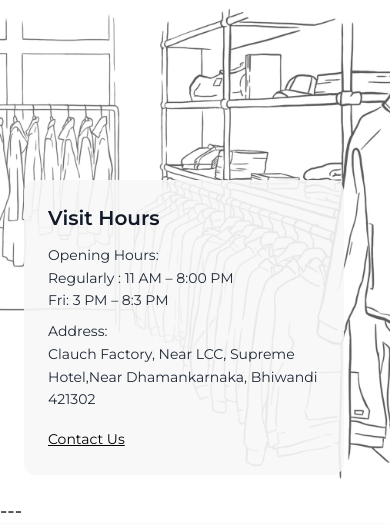
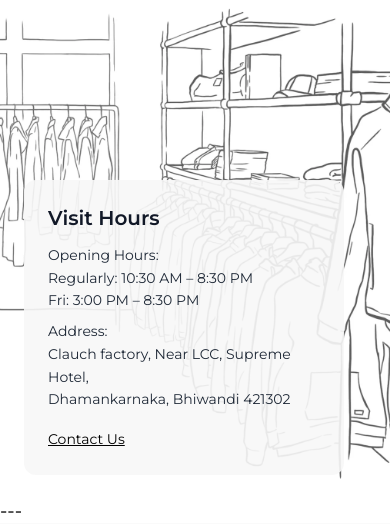
Before and after one commit to waseans/clauch-Clothing, a Django app: page /showroom/ in a window 390 px wide. Shown: the part 2700-3224 px from the top of the page. Run offline with Django 5.2, Linux system fonts and the light colour scheme; some libraries are stand-ins or nearby versions.

Commit message:
chore: Update site-wide contact information, address, and business hours

```diff
--- a/clothingstore/contact_prompt.txt
+++ b/clothingstore/contact_prompt.txt
@@ -27,10 +27,10 @@ Create a premium, modern Contact Us page for 'CLAUCH FACTORY' (an apparel manufa
     * Solid black background container with rounded corners.
     * Title: 'Get in Touch' (White text).
     * Contact Details with icons (White text):
-      - Address: Near LCC, Supreme Hotel, Near Dhamankarnaka, Bhiwandi, Maharashtra - 421302, India.
+      - Address: Clauch factory, Near LCC, Supreme Hotel, Dhamankarnaka, Bhiwandi, Maharashtra - 421302, India.
       - Phone: +91 90212 75825
       - Email: info@clauchfactory.com
-      - Working Hours: Monday - Saturday, 10:00 AM - 7:00 PM
+      - Working Hours: Monday - Sunday: 10:30 AM - 8:30 PM (Friday: 3:00 PM - 8:30 PM). Open all days.
     * Full-width white 'Chat on WhatsApp' button with a green WhatsApp icon.
 
 4. SPECIALIZATION SECTION:
--- a/clothingstore/user/templates/base.html
+++ b/clothingstore/user/templates/base.html
@@ -41,7 +41,7 @@
 
   "address": {
     "@type": "PostalAddress",
-    "streetAddress": "Near LCC, Supreme Hotel, Near Dhamankarnaka",
+    "streetAddress": "Clauch factory, Near LCC, Supreme Hotel, Dhamankarnaka",
     "addressLocality": "Bhiwandi",
     "addressRegion": "Maharashtra",
     "postalCode": "421302",
@@ -341,8 +341,8 @@
     <div>
       <h3 class="text-base font-semibold mb-3 text-white">Clauch Factory</h3>
       <ul class="space-y-1 text-gray-300 text-sm">
-        <li>Clauch Factory, Near LCC, Supreme Hotel,</li>
-        <li>Near Dhamankarnaka,</li>
+        <li>Clauch factory, Near LCC, Supreme Hotel,</li>
+        <li>Dhamankarnaka,</li>
         <li>Bhiwandi 421302</li>
       </ul>
     </div>
@@ -380,7 +380,7 @@
 
       <h3 class="text-base font-semibold mt-6 mb-2 text-white">Contact Us</h3>
       <ul class="space-y-1 text-gray-300 text-sm">
-        <li><a href="tel:+917888111768" class="hover:text-white transition">+91 7888111768</a></li>
+        <li><a href="tel:+919021275825" class="hover:text-white transition">+91 9021275825</a></li>
       </ul>
     </div>
 
--- a/clothingstore/user/templates/contact.html
+++ b/clothingstore/user/templates/contact.html
@@ -159,8 +159,8 @@
                                 <div>
                                     <p class="font-bold mb-1">Address</p>
                                     <p class="text-white/70 leading-relaxed">
-                                        Near LCC, Supreme Hotel,<br>
-                                        Near Dhamankarnaka, Bhiwandi,<br>
+                                        Clauch factory, Near LCC, Supreme Hotel,<br>
+                                        Dhamankarnaka, Bhiwandi,<br>
                                         Maharashtra - 421302, India.
                                     </p>
                                 </div>
@@ -186,7 +186,7 @@
                                 <i data-lucide="clock" class="w-6 h-6 text-white/60 shrink-0"></i>
                                 <div>
                                     <p class="font-bold mb-1">Working Hours</p>
-                                    <p class="text-white/70">Monday - Saturday<br>10:00 AM - 7:00 PM</p>
+                                    <p class="text-white/70">Monday - Sunday: 10:30 AM - 8:30 PM<br>(Friday: 3:00 PM - 8:30 PM). Open all days.</p>
                                 </div>
                             </div>
                         </div>
--- a/clothingstore/user/templates/product_detail.html
+++ b/clothingstore/user/templates/product_detail.html
@@ -1010,7 +1010,7 @@
   const quoteSetQuantityInput = document.getElementById('quote-set-quantity');
 
   // === UPDATED WHATSAPP NUMBER ===
-  const whatsappNumber = '917888111768'; // Country code + number
+  const whatsappNumber = '919021275825'; // Country code + number
 
   function openQuoteModal() {
     const colorId = document.getElementById('selected_color_id_desktop').value;
--- a/clothingstore/user/templates/showroom.html
+++ b/clothingstore/user/templates/showroom.html
@@ -131,16 +131,17 @@
 
       <p class="text-sm sm:text-base text-gray-800 mb-2 leading-relaxed">
         <span class="font-medium">Opening Hours:</span><br>
-        Regularly : 11 AM – 8:00 PM<br>
-        Fri: 3 PM – 8:3 PM
+        Regularly: 10:30 AM – 8:30 PM<br>
+        Fri: 3:00 PM – 8:30 PM
       </p>
 
       <p class="text-sm sm:text-base text-gray-800 mb-4 leading-relaxed">
         <span class="font-medium">Address:</span><br>
-        Clauch Factory, Near LCC, Supreme Hotel,Near Dhamankarnaka, Bhiwandi 421302
+        Clauch factory, Near LCC, Supreme Hotel,<br>
+        Dhamankarnaka, Bhiwandi 421302
       </p>
 
-<a href="https://wa.me/917888111768?text=Hey%20Clauch%20Factory"
+<a href="https://wa.me/919021275825?text=Hey%20Clauch%20Factory"
    target="_blank"
    class="inline-block text-sm font-medium text-black underline hover:text-gray-700 transition">
   Contact Us
@@ -173,9 +174,9 @@
         <div class="p-6">
           <h3 class="text-2xl font-semibold text-gray-900 mb-2">Clauch Factory Bhiwandi ( Wholesale )</h3>
           <p class="text-gray-700 mb-4">
-            Suprim Hotel Opposite,<br>
-            Dhamankar Naka, Narpoli,<br>
-            Bhiwandi, Maharashtra 421302
+            Clauch factory, Near LCC, Supreme Hotel,<br>
+            Dhamankarnaka, Bhiwandi,<br>
+            Maharashtra 421302
           </p>
           <a href="https://www.google.com/maps/dir//Clauch+Factory+Clothing,+Land+Mark+Kuba+Hotel,+At,+Chatrapati+Shivaji+Maharaj+Chowk,+near+Kalyan+Station+Road,+Bhanu+Sagar+Talkies,+Bhanunagar+Kalyan(West),+Kalyan+West,+Kalyan,+Maharashtra+421301/@19.2894567,72.9697495,12z/data=!4m8!4m7!1m0!1m5!1m1!1s0x3be795d9ba885fb9:0x9b5b323af7c81ec!2m2!1d73.1296785!2d19.2380788?entry=ttu&g_ep=EgoyMDI1MDcyNy4wIKXMDSoASAFQAw%3D%3D" target="_blank" class="inline-block text-black font-semibold hover:underline transition">Get Directions</a>
         </div>
@@ -228,7 +229,7 @@
       </ul>
       <h3 class="text-base font-semibold mb-2 mt-4">Contact Us</h3>
       <ul class="space-y-1">
-        <li><a href="tel:+917888111768" class="hover:text-black transition">91 7888111768</a></li>
+        <li><a href="tel:+919021275825" class="hover:text-black transition">+91 9021275825</a></li>
       </ul>
     </div>
   </div>
```
Also changed, not shown: clothingstore/user/templates/landing.html (+10 -10 lines).
